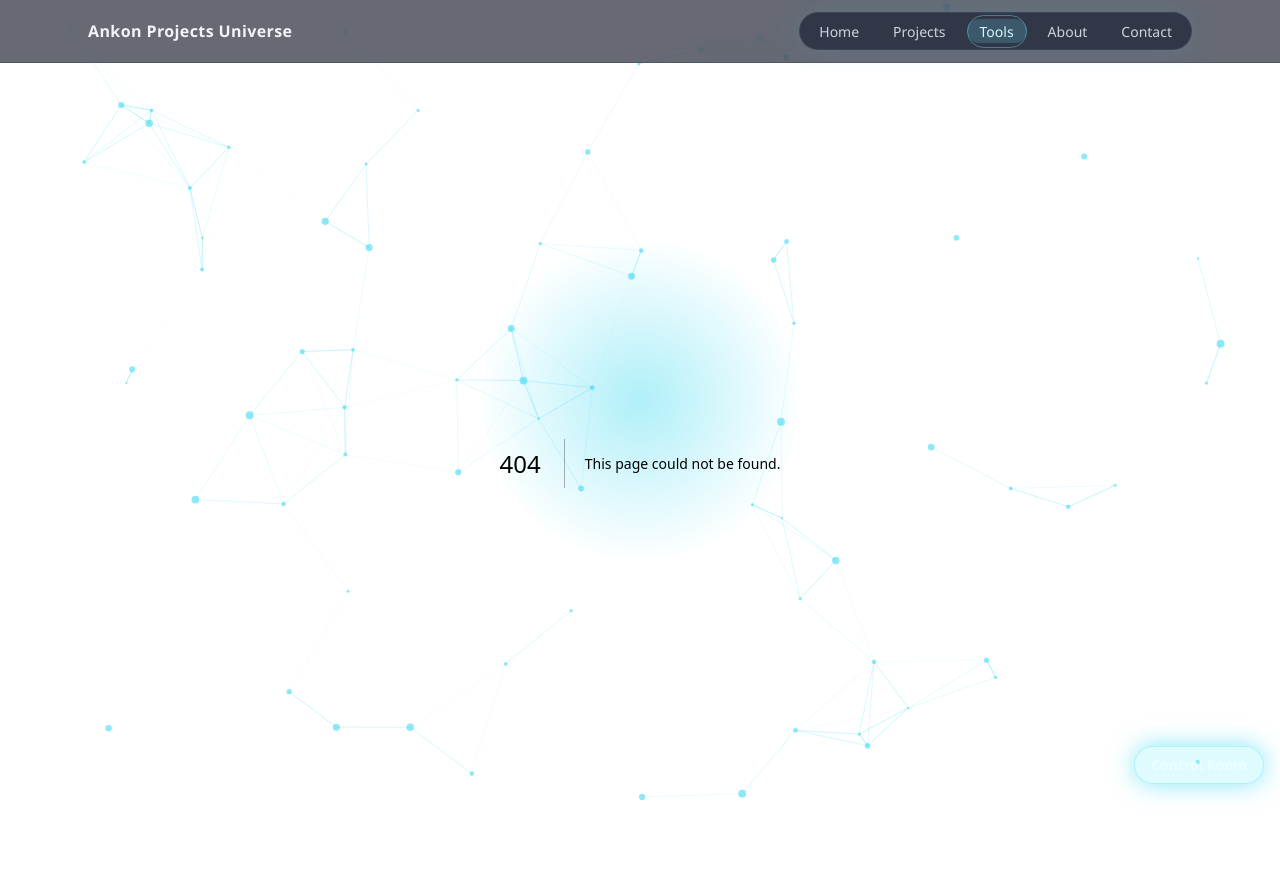
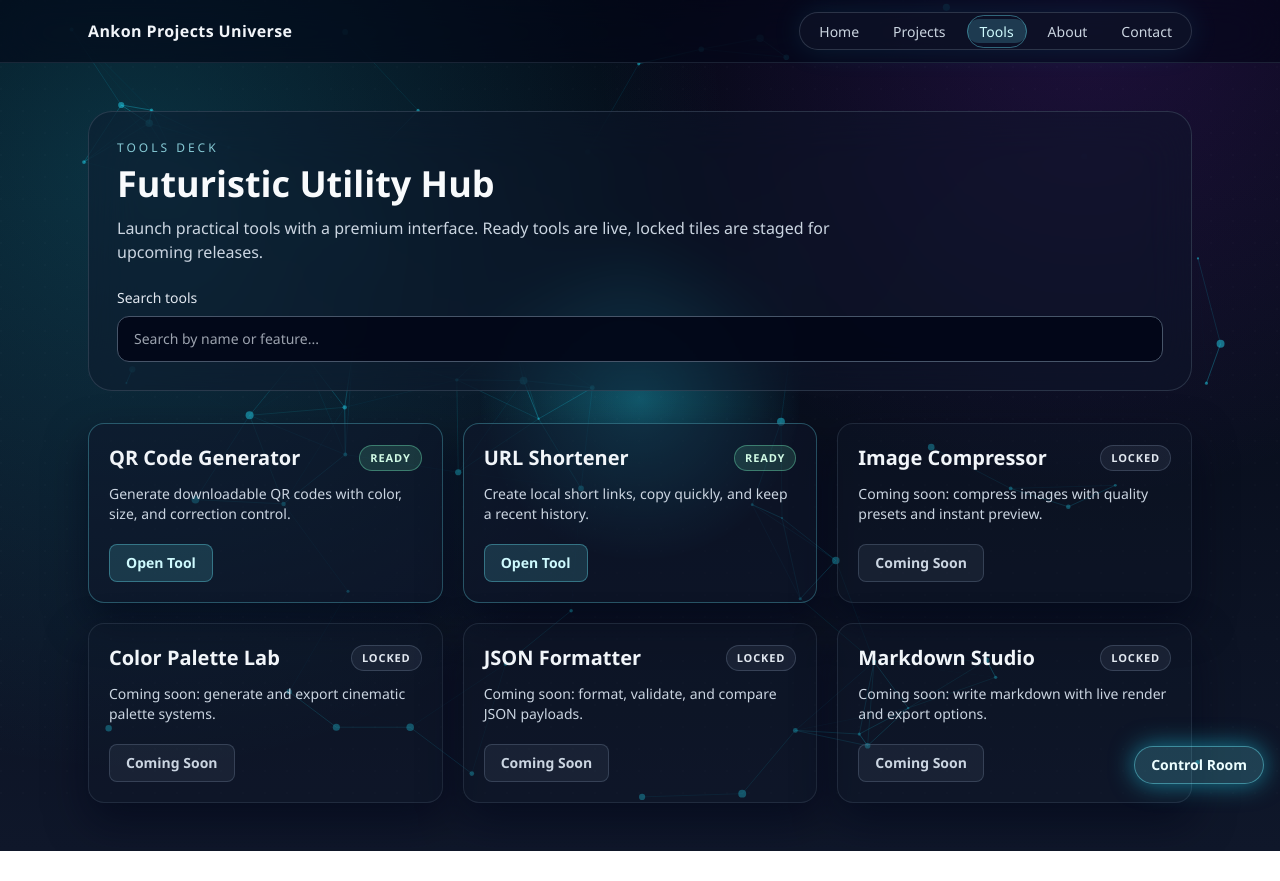
Before and after one commit to liveankon1/ankon-live-portal1, a Next.js app: page /tools in a window 1280 px wide. Before the commit this address had no page. After the commit the page ends 851 px from the top, so only its background shows below. Built offline with nearby package versions, Linux system fonts and the light colour scheme.

Commit message:
Create page.tsx

```diff
--- /dev/null
+++ b/app/tools/page.tsx
@@ -0,0 +1,140 @@
+"use client";
+
+import Link from "next/link";
+import { useMemo, useState } from "react";
+import { motion } from "framer-motion";
+
+type ToolCard = {
+  title: string;
+  description: string;
+  href?: string;
+  status: "ready" | "coming-soon";
+};
+
+const toolCards: ToolCard[] = [
+  {
+    title: "QR Code Generator",
+    description: "Generate downloadable QR codes with color, size, and correction control.",
+    href: "/tools/qr",
+    status: "ready"
+  },
+  {
+    title: "URL Shortener",
+    description: "Create local short links, copy quickly, and keep a recent history.",
+    href: "/tools/shortener",
+    status: "ready"
+  },
+  {
+    title: "Image Compressor",
+    description: "Coming soon: compress images with quality presets and instant preview.",
+    status: "coming-soon"
+  },
+  {
+    title: "Color Palette Lab",
+    description: "Coming soon: generate and export cinematic palette systems.",
+    status: "coming-soon"
+  },
+  {
+    title: "JSON Formatter",
+    description: "Coming soon: format, validate, and compare JSON payloads.",
+    status: "coming-soon"
+  },
+  {
+    title: "Markdown Studio",
+    description: "Coming soon: write markdown with live render and export options.",
+    status: "coming-soon"
+  }
+];
+
+export default function ToolsPage() {
+  const [query, setQuery] = useState("");
+  const filtered = useMemo(() => {
+    const q = query.trim().toLowerCase();
+    if (!q) return toolCards;
+    return toolCards.filter(
+      (tool) => tool.title.toLowerCase().includes(q) || tool.description.toLowerCase().includes(q)
+    );
+  }, [query]);
+
+  return (
+    <section className="mx-auto max-w-6xl px-4 py-12 md:px-6">
+      <div className="rounded-3xl border border-slate-600/50 bg-slate-900/45 p-5 backdrop-blur-xl md:p-7">
+        <p className="text-xs uppercase tracking-[0.25em] text-cyan-200/80">Tools Deck</p>
+        <h1 className="mt-2 text-4xl font-bold text-slate-50">Futuristic Utility Hub</h1>
+        <p className="mt-3 max-w-3xl text-slate-300">
+          Launch practical tools with a premium interface. Ready tools are live, locked tiles are staged for upcoming releases.
+        </p>
+
+        <label className="mt-6 block text-sm text-slate-200">
+          Search tools
+          <input
+            value={query}
+            onChange={(e) => setQuery(e.target.value)}
+            placeholder="Search by name or feature..."
+            className="mt-2 w-full rounded-xl border border-slate-600 bg-slate-950/90 px-4 py-3 text-slate-100 outline-none ring-cyan-300/30 transition focus:ring-2"
+          />
+        </label>
+      </div>
+
+      <div className="mt-8 grid gap-5 sm:grid-cols-2 lg:grid-cols-3">
+        {filtered.map((tool) => (
+          <motion.article
+            key={tool.title}
+            initial={{ opacity: 0, y: 18 }}
+            animate={{ opacity: 1, y: 0 }}
+            whileHover={tool.status === "ready" ? { y: -6 } : {}}
+            className={`group relative overflow-hidden rounded-2xl border p-5 shadow-card ${
+              tool.status === "ready"
+                ? "border-cyan-300/30 bg-slate-900/55"
+                : "border-slate-600/35 bg-slate-900/35 opacity-75"
+            }`}
+          >
+            <div
+              className={`pointer-events-none absolute inset-0 ${
+                tool.status === "ready" ? "opacity-0 transition duration-300 group-hover:opacity-100" : "opacity-0"
+              }`}
+              style={{
+                background:
+                  "radial-gradient(circle at top right, color-mix(in srgb, var(--accent-color) 34%, transparent), transparent 60%)"
+              }}
+            />
+
+            <div className="relative z-10">
+              <div className="mb-3 flex items-center justify-between gap-2">
+                <h2 className="text-xl font-semibold text-slate-100">{tool.title}</h2>
+                <span
+                  className={`rounded-full px-2.5 py-1 text-[11px] font-semibold uppercase tracking-[0.08em] ${
+                    tool.status === "ready"
+                      ? "border border-emerald-300/40 bg-emerald-300/15 text-emerald-100"
+                      : "border border-slate-500/40 bg-slate-500/15 text-slate-200"
+                  }`}
+                >
+                  {tool.status === "ready" ? "Ready" : "Locked"}
+                </span>
+              </div>
+
+              <p className="text-sm text-slate-300">{tool.description}</p>
+
+              {tool.href ? (
+                <Link
+                  href={tool.href}
+                  className="mt-5 inline-flex rounded-lg border border-cyan-300/35 bg-cyan-300/15 px-4 py-2 text-sm font-semibold text-cyan-100 transition hover:shadow-glow"
+                >
+                  Open Tool
+                </Link>
+              ) : (
+                <button
+                  type="button"
+                  disabled
+                  className="mt-5 inline-flex cursor-not-allowed rounded-lg border border-slate-500/40 bg-slate-600/20 px-4 py-2 text-sm font-semibold text-slate-300"
+                >
+                  Coming Soon
+                </button>
+              )}
+            </div>
+          </motion.article>
+        ))}
+      </div>
+    </section>
+  );
+}
```
